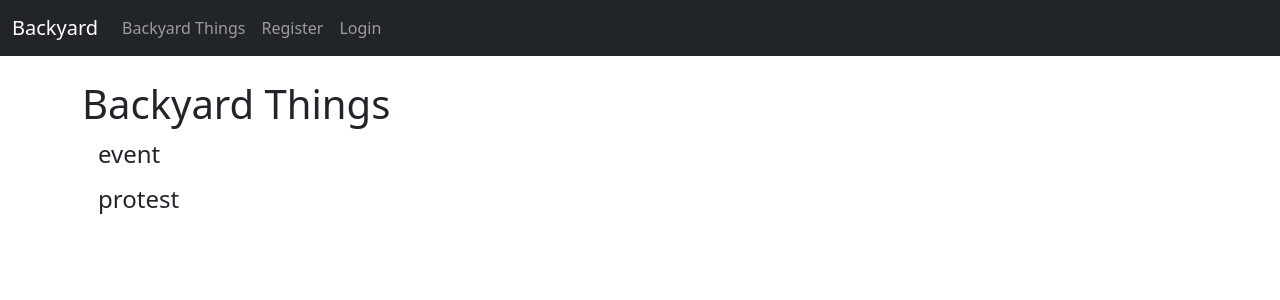
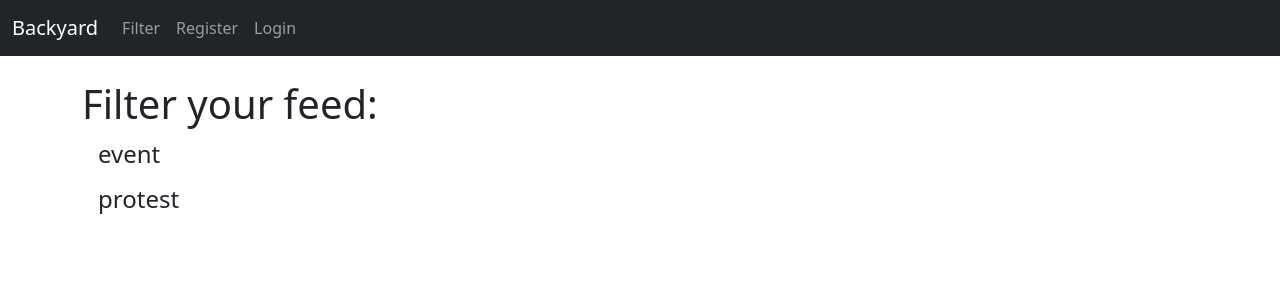
Before and after one commit to nnishanth62/Backyard, a Django app: page /category-list/ in a window 1280 px wide. Shown: the top 300 px of the page. Run offline with Django 3.2, Linux system fonts and the light colour scheme; data comes from the database, SQL or seed files in the repository; some libraries are stand-ins or nearby versions.

Commit message:
minor changes

```diff
--- a/backyard/blog/templates/base.html
+++ b/backyard/blog/templates/base.html
@@ -1,6 +1,7 @@
  <!doctype html>
 <html lang="en">
   <head>
+    <link rel="stylesheet" href="styles.css">
     <!-- Required meta tags -->
     <meta charset="utf-8">
     <meta name="viewport" content="width=device-width, initial-scale=1">
@@ -29,7 +30,7 @@
         {% if cat_menu %}
         <li class="nav-item dropdown">
           <a class="nav-link dropdown-toggle" href="#" id="navbarDropdown" role="button" data-bs-toggle="dropdown" aria-expanded="false">
-            Backyard Things
+            Filter
           </a>
 
           <div class="dropdown-menu" aria-labelledby="navbarDropdown">
@@ -43,7 +44,7 @@
         {% else %}
 
         <li class="nav-item">
-          <a class="nav-link" href="{% url 'category-list' %}">Backyard Things</a>
+          <a class="nav-link" href="{% url 'category-list' %}">Filter</a>
         </li>
 
         {% endif %}
@@ -89,8 +90,8 @@
           <li><a class="dropdown-item" href="{% url 'edit_profile' %}"> Edit Settings </a></li>
 
           {% if user.profile.id %}
-          <li><a class="dropdown-item" href="{% url 'edit_profile_page' user.profile.id %}"> Edit Your Profile Page </a></li>
-          <li><a class="dropdown-item" href="{% url 'show_profile_page' user.profile.id %}"> Display Profile Page </a></li>
+          <li><a class="dropdown-item" href="{% url 'edit_profile_page' user.profile.id %}">Edit Profile</a></li>
+          <li><a class="dropdown-item" href="{% url 'show_profile_page' user.profile.id %}">Display Profile </a></li>
           {% else %}
           <li><a class="dropdown-item" href="{% url 'create_profile_page' %}"> Create Your Profile Page </a></li>
           {% endif %}
--- a/backyard/blog/templates/category_list.html
+++ b/backyard/blog/templates/category_list.html
@@ -1,9 +1,9 @@
 {% extends 'base.html' %}
-{% block title %} Backyard Things {% endblock %}
+{% block title %} Filter {% endblock %}
 
 {% block content %}
 
-<h1> Backyard Things </h1>
+<h1> Filter your feed: </h1>
   {%for item in cat_menu_list%}
     <h4><a class="dropdown-item" href="{% url 'category' item|slugify %}">
         {{item}}
--- a/backyard/blog/templates/home.html
+++ b/backyard/blog/templates/home.html
@@ -2,7 +2,7 @@
 
 {% block content %}
 
-<h1>Post</h1>
+<h1>Community Feed</h1>
 
 <ul>
 	{% for post in object_list %}
--- a/backyard/blog/templates/make_post.html
+++ b/backyard/blog/templates/make_post.html
@@ -4,7 +4,7 @@
 {% block content %}
 
 {% if user.is_authenticated %}
-    <h1>Make Posts!</h1>
+    <h1>Share with your community</h1>
     <br/><br/>
     <div class = 'form-group'>
         <form method = "POST" enctype="multipart/form-data">
--- /dev/null
+++ b/backyard/blog/templates/styles.css
@@ -0,0 +1,4 @@
+.navbar-brand
+{
+    font-size: 20px;
+}
```
